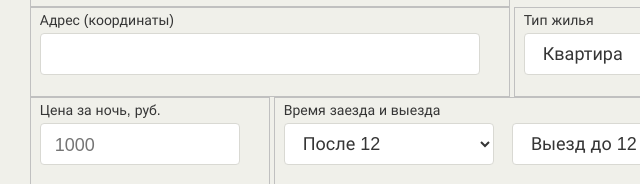
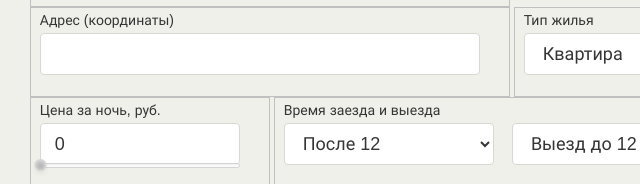
Before and after one commit to htmlacademy-javascript/1577741-keksobooking-26, a website with bundled scripts: page index.html in a window 1280 px wide. Shown: the part 940-1124 px from the top of the page, 92-732 px from the left. Built offline with nearby package versions, Linux system fonts and the light colour scheme.

Commit message:
Слайдер

```diff
--- a/index.html
+++ b/index.html
@@ -4,6 +4,8 @@
   <meta charset="utf-8">
   <link rel="stylesheet" href="css/normalize.css">
   <link rel="stylesheet" href="css/style.css">
+  <link rel="stylesheet" href="./leaflet/leaflet.css">
+  <link rel="stylesheet" href="./nouislider/nouislider.css">
   <link rel="shortcut icon" href="favicon.ico" type="image/x-icon">
   <title>Кексобукинг</title>
 </head>
@@ -238,6 +240,8 @@
     </div>
   </template>
   <script src="./pristine/pristine.min.js"></script>
-  <script src = "js/main.js" type = "module"></script>
+  <script src="./leaflet/leaflet.js"></script>
+  <script src="./nouislider/nouislider.js"></script>
+  <script src="js/main.js" type="module"></script>
 </body>
 </html>
--- a/js/user-form.js
+++ b/js/user-form.js
@@ -5,10 +5,12 @@ const roomNumberField = adForm.querySelector('[name="rooms"]');
 const capacityField = adForm.querySelector('[name="capacity"]');
 const timeinField = adForm.querySelector('[name="timein"]');
 const timeoutField = adForm.querySelector('[name="timeout"]');
+const adFormSlider = adForm.querySelector('.ad-form__slider');
 
 const MAX_OFFER_PRICE = 100000;
 const NOT_ROOM_VALUE = 100;
 const NOT_FOR_GUESTS = 100;
+const SLIDER_STEP = 10;
 
 const minPrices = {
   bungalow: 0,
@@ -87,12 +89,38 @@ const validateCapacityField = () => {
   pristine.addValidator(capacityField, validate, capacityFieldErrorMessage);
 };
 
+const createPriceSlider = () => {
+  noUiSlider.create(adFormSlider, {
+    range: {
+      min: Number(priceField.min),
+      max: Number(priceField.max)
+    },
+    start: Number(priceField.min),
+    step: SLIDER_STEP,
+    connect: 'lower',
+    format: {
+      to: (value) => parseFloat(value).toFixed(0),
+      from: (value) => parseFloat(value).toFixed(0)
+    }
+  });
+
+  adFormSlider.noUiSlider.on('update', () => {
+    priceField.value = adFormSlider.noUiSlider.get();
+  });
+
+  priceField.addEventListener('change', (evt) => {
+    evt.preventDefault();
+    adFormSlider.noUiSlider.set(evt.target.value);
+  });
+};
+
 
 const addValidateForm = () => {
   priceField.setAttribute('placeholder', minPrices[typeField.value]);
   validatePriceField();
   validateRoomNumberField();
   validateCapacityField();
+  createPriceSlider();
 
   roomNumberField.addEventListener('change', onPristineValidate);
   capacityField.addEventListener('change', onPristineValidate);
```
